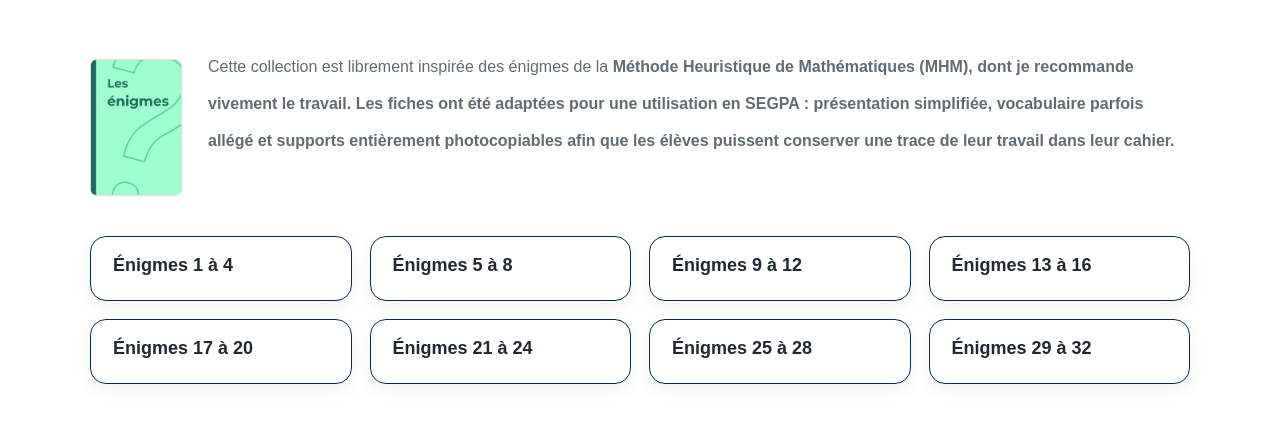
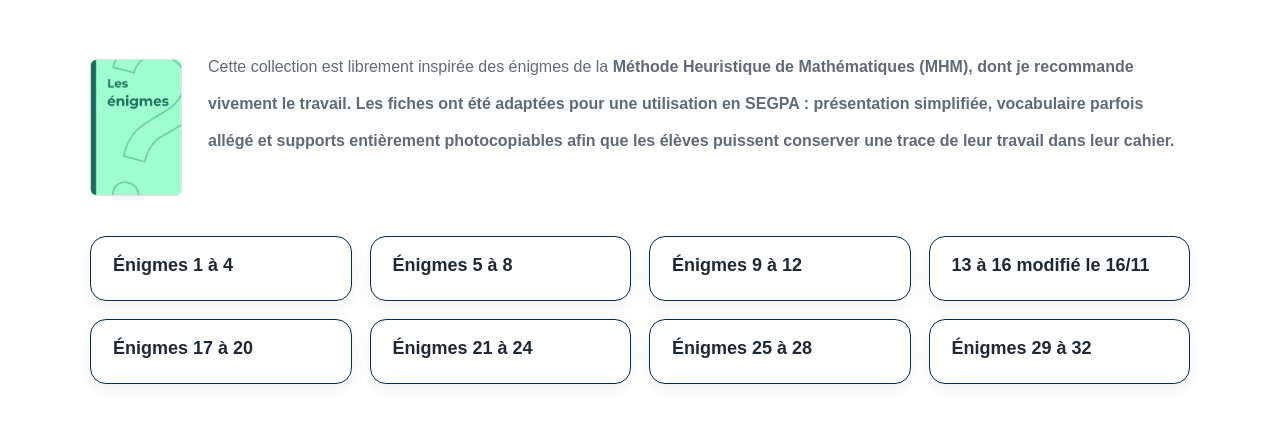
Before and after one commit to cedricguyot/ressources-segpa, a plain HTML site: page enigmes.html in a window 1280 px wide. Shown: the part 123-546 px from the top of the page. Drawn offline with Linux system fonts and the light colour scheme.

Commit message:
enigmeshtmlajoutcorrection

```diff
--- a/enigmes.html
+++ b/enigmes.html
@@ -41,7 +41,7 @@
 <strong>Énigmes 9 à 12</strong>
 </a>
 <a class="pdf pdf-maths" href="pdf/maths/enigmes/Enigmes4.pdf" target="_blank">
-<strong>Énigmes 13 à 16</strong>
+<strong>13 à 16 modifié le 16/11</strong>
 </a>
 <a class="pdf pdf-maths" href="pdf/maths/enigmes/Enigmes5.pdf" target="_blank">
 <strong>Énigmes 17 à 20</strong>
```
